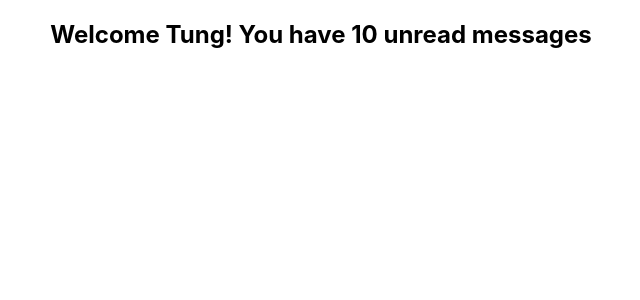
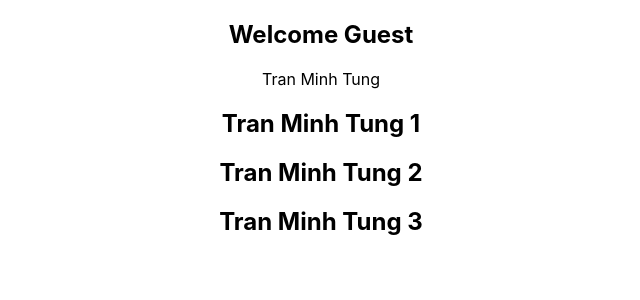
Before and after one commit to TRANMINHTUNG181101/Create-Template-React-TypeScript-App, a React (Create React App) app: page / in a window 1280 px wide. Shown: the top 300 px of the page, without its empty margins (319-959 px from the left). Built offline with nearby package versions, Linux system fonts and the light colour scheme.

Commit message:
Basic Props

```diff
--- a/src/App.tsx
+++ b/src/App.tsx
@@ -1,10 +1,34 @@
 import './App.css';
 import { Greet } from './components/Greet';
+import { Person } from './components/Person';
+import { PersonList } from './components/PersonList';
 
 function App() {
+  const personName = {
+    first: 'Tran Minh',
+    last: 'Tung',
+  }
+
+  const nameList = [
+    {
+      first: 'Tran Minh Tung',
+      last: '1',
+    },
+    {
+      first: 'Tran Minh Tung',
+      last: '2',
+    },
+    {
+      first: 'Tran Minh Tung',
+      last: '3',
+    }
+  ]
+
   return (
-    <div className="App">
-      <Greet name="Tung" />
+    <div className='App'>
+      <Greet name='Tung' massageCount={20} isLoggedIn={false} />
+      <Person name={personName} />
+      <PersonList names={nameList} />
     </div>
   );
 }
--- a/src/components/Greet.tsx
+++ b/src/components/Greet.tsx
@@ -1,11 +1,18 @@
 type GreetProps = {
     name: string
+    massageCount: number
+    isLoggedIn: boolean
 }
 
 export const Greet = (props: GreetProps) => {
     return(
         <div>
-            <h2>Welcome {props.name}! You have 10 unread messages</h2>
+            <h2>
+                {
+                    props.isLoggedIn ? `Welcome {props.name}! You have {props.massageCount} unread messages`
+                    : 'Welcome Guest'
+                }
+            </h2>
         </div>
     )
 }
--- /dev/null
+++ b/src/components/Person.tsx
@@ -0,0 +1,14 @@
+type PersonProps = {
+    name: {
+        first: string
+        last: string
+    }
+}
+
+export const Person = (props: PersonProps) => {
+    return (
+    <div>
+        {props.name.first} {props.name.last}
+    </div>
+    )
+}
--- /dev/null
+++ b/src/components/PersonList.tsx
@@ -0,0 +1,20 @@
+type PersonListProps = {
+    names: {
+        first: string
+        last: string
+    }[]
+}
+
+export const PersonList = (props: PersonListProps) => {
+    return (
+        <div>
+            {props.names.map((name) => {
+                return (
+                    <h2 key={name.first}>
+                        {name.first} {name.last}
+                    </h2>
+                )
+            })}
+        </div>
+    )
+}
```
